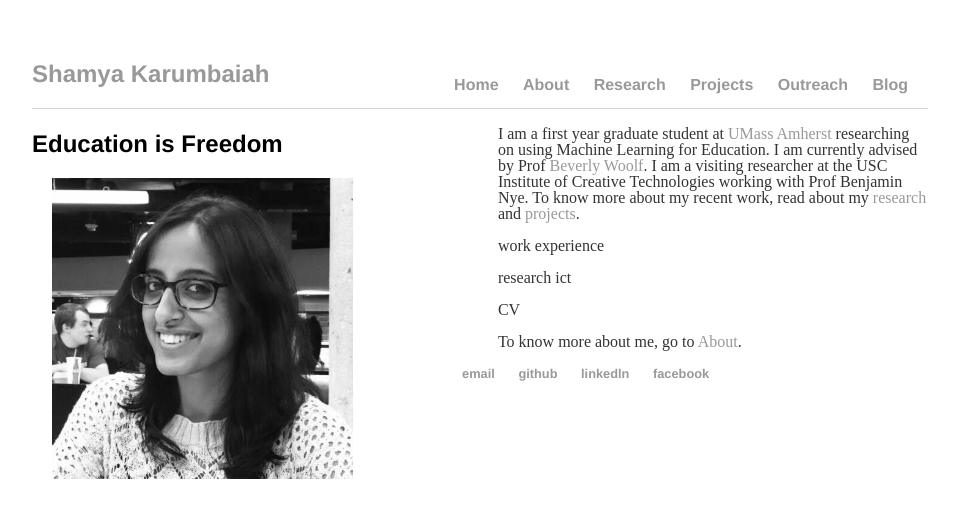
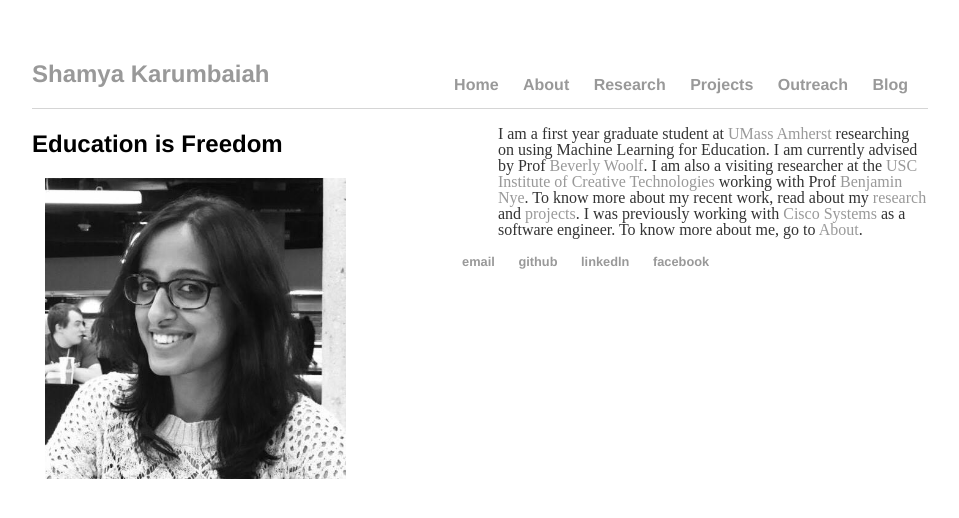
Before and after one commit to Shamya/shamyatest.github.io, a Jekyll site: the page built from index.html, in a window 1280 px wide. Shown: the top 518 px of the page, without its empty margins (160-1119 px from the left). Built offline with Jekyll 4.4.1, drawn with Linux system fonts in a browser that asks for light colours.

Commit message:
Update index.html

```diff
--- a/index.html
+++ b/index.html
@@ -4,14 +4,9 @@ title: Shamya Karumbaiah
 ---
 <div class="section1">
   <h2>Education is Freedom</h2>
-  <img src="/images/shamya.jpg" height=70% width=70% hspace="20"></img>
+  <img src="/images/shamya.jpg" height=70% width=70% hspace=3%></img>
 </div>
 
 <div class="section2">
-  <p>I am a first year graduate student at <a href="http://www.cs.umass.edu/">UMass Amherst</a> researching on using Machine Learning for Education. I am currently advised by Prof <a href="http://althea.cs.umass.edu/bpw/bpwindex.html">Beverly Woolf</a>. I am a visiting researcher at the USC Institute of Creative Technologies working with Prof Benjamin Nye.
-  To know more about my recent work, read about my <a href="/research">research</a> and <a href="/projects">projects</a>. </p>
-  <p>work experience</p>
-  <p>research ict</p>
-  <p>CV</p>
-  <p>To know more about me, go to <a href ="/about">About</a>.</p>
+  <p>I am a first year graduate student at <a href="http://www.cs.umass.edu/">UMass Amherst</a> researching on using Machine Learning for Education. I am currently advised by Prof <a href="http://althea.cs.umass.edu/bpw/bpwindex.html">Beverly Woolf</a>. I am also a visiting researcher at the <a href="http://ict.usc.edu/">USC Institute of Creative Technologies </a> working with Prof <a href ="https://sites.google.com/site/benjaminnye/"> Benjamin Nye</a>. To know more about my recent work, read about my <a href="/research">research</a> and <a href="/projects">projects</a>. I was previously working with <a href="http://www.cisco.com/c/en/us/index.html"> Cisco Systems</a> as a software engineer. To know more about me, go to <a href ="/about">About</a>.</p>
 </div>
```
